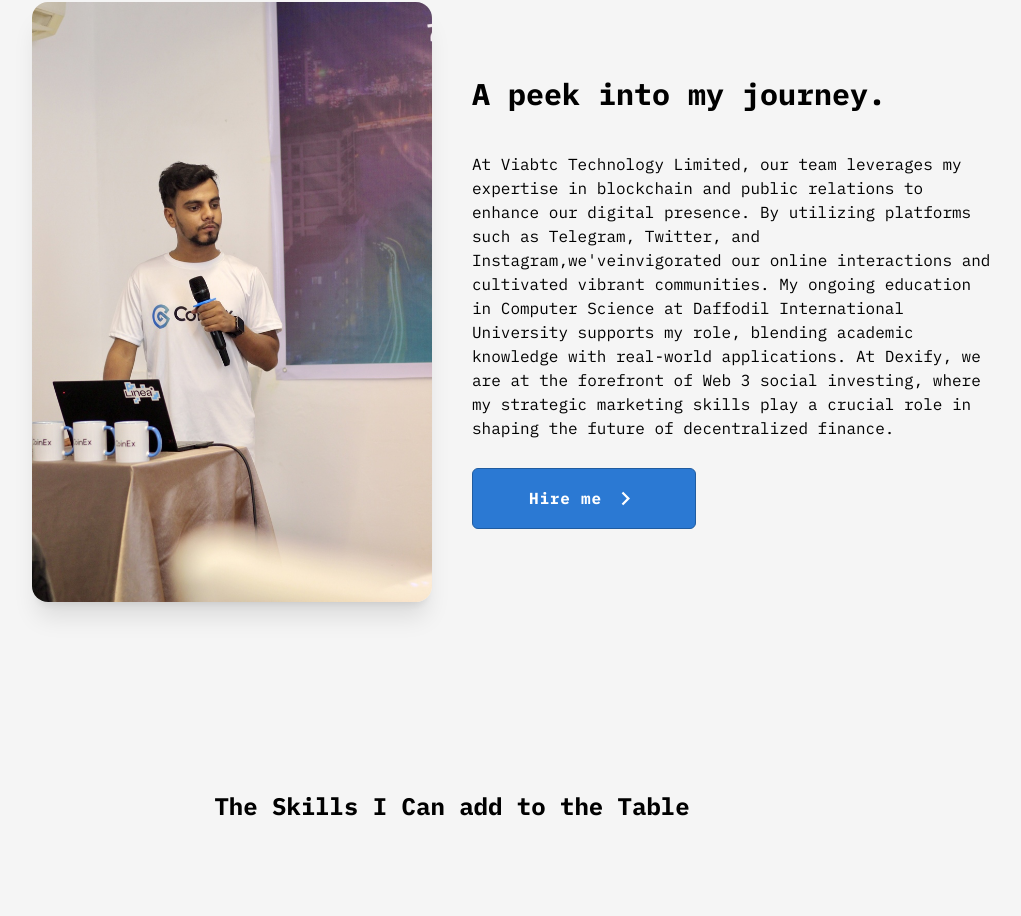
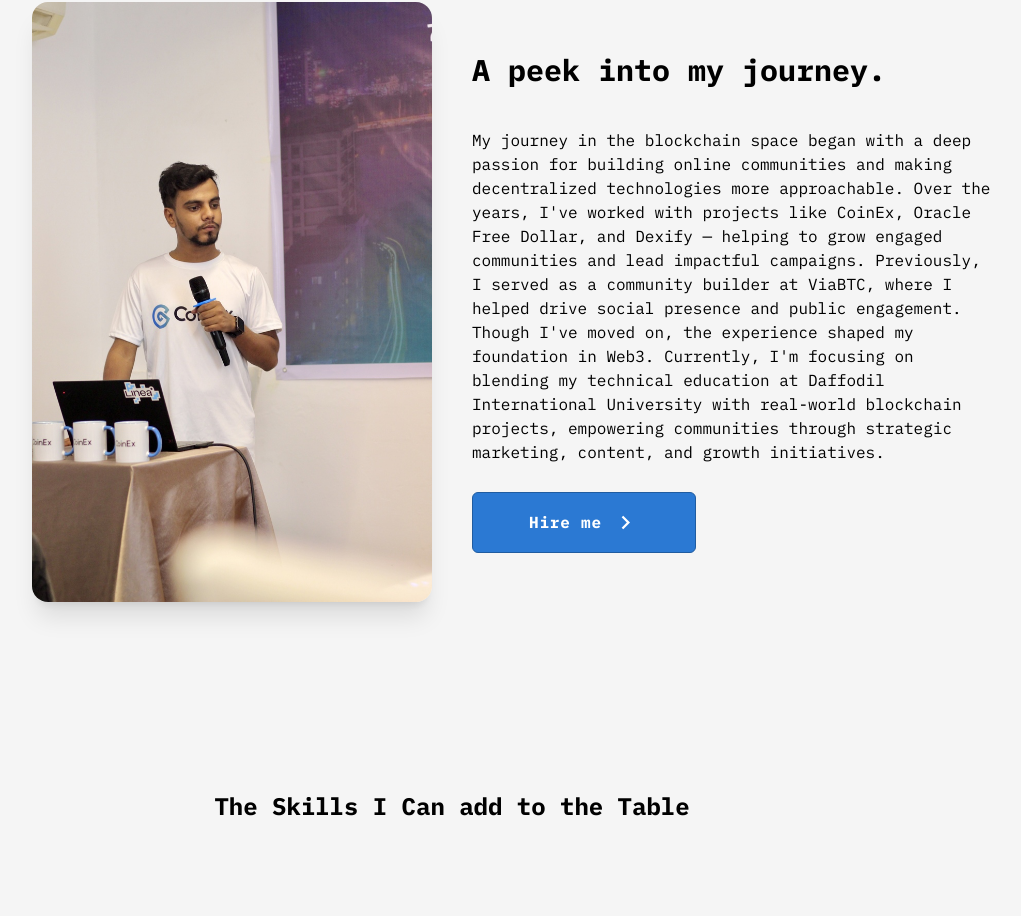
Before and after one commit to Emranrx02/My_Portfolio, a Next.js app: page / in a window 1280 px wide. Shown: the part 1240-2156 px from the top of the page, without its empty margins (188-1209 px from the left). Built offline with nearby package versions, Linux system fonts and the light colour scheme.

Commit message:
Updated header text

```diff
--- a/components/AboutMe/AboutMe.tsx
+++ b/components/AboutMe/AboutMe.tsx
@@ -52,20 +52,13 @@ export default function AboutMe() {
           }}
           className="text-part h-full mt-auto mb-auto w-full"
         >
-          <h2 className="text-3xl font-bold mb-10">A peek into my journey.</h2>
-          <p>
-            At Viabtc Technology Limited, our team leverages my expertise in
-            blockchain and public relations to enhance our digital presence. By
-            utilizing platforms such as Telegram, Twitter, and Instagram,
-            {"we've"}
-            invigorated our online interactions and cultivated vibrant
-            communities. My ongoing education in Computer Science at Daffodil
-            International University supports my role, blending academic
-            knowledge with real-world applications. At Dexify, we are at the
-            forefront of Web 3 social investing, where my strategic marketing
-            skills play a crucial role in shaping the future of decentralized
-            finance.
-          </p>
+         <h2 className="text-3xl font-bold mb-10">A peek into my journey.</h2>
+<p>
+  My journey in the blockchain space began with a deep passion for building online communities and making decentralized technologies more approachable. Over the years, I've worked with projects like CoinEx, Oracle Free Dollar, and Dexify — helping to grow engaged communities and lead impactful campaigns.{" "}
+  Previously, I served as a community builder at ViaBTC, where I helped drive social presence and public engagement. Though I've moved on, the experience shaped my foundation in Web3.{" "}
+  Currently, I'm focusing on blending my technical education at Daffodil International University with real-world blockchain projects, empowering communities through strategic marketing, content, and growth initiatives.
+</p>
+
           <Link
             href={"https://bento.me/emranrx"}
             target="_blank"
```
